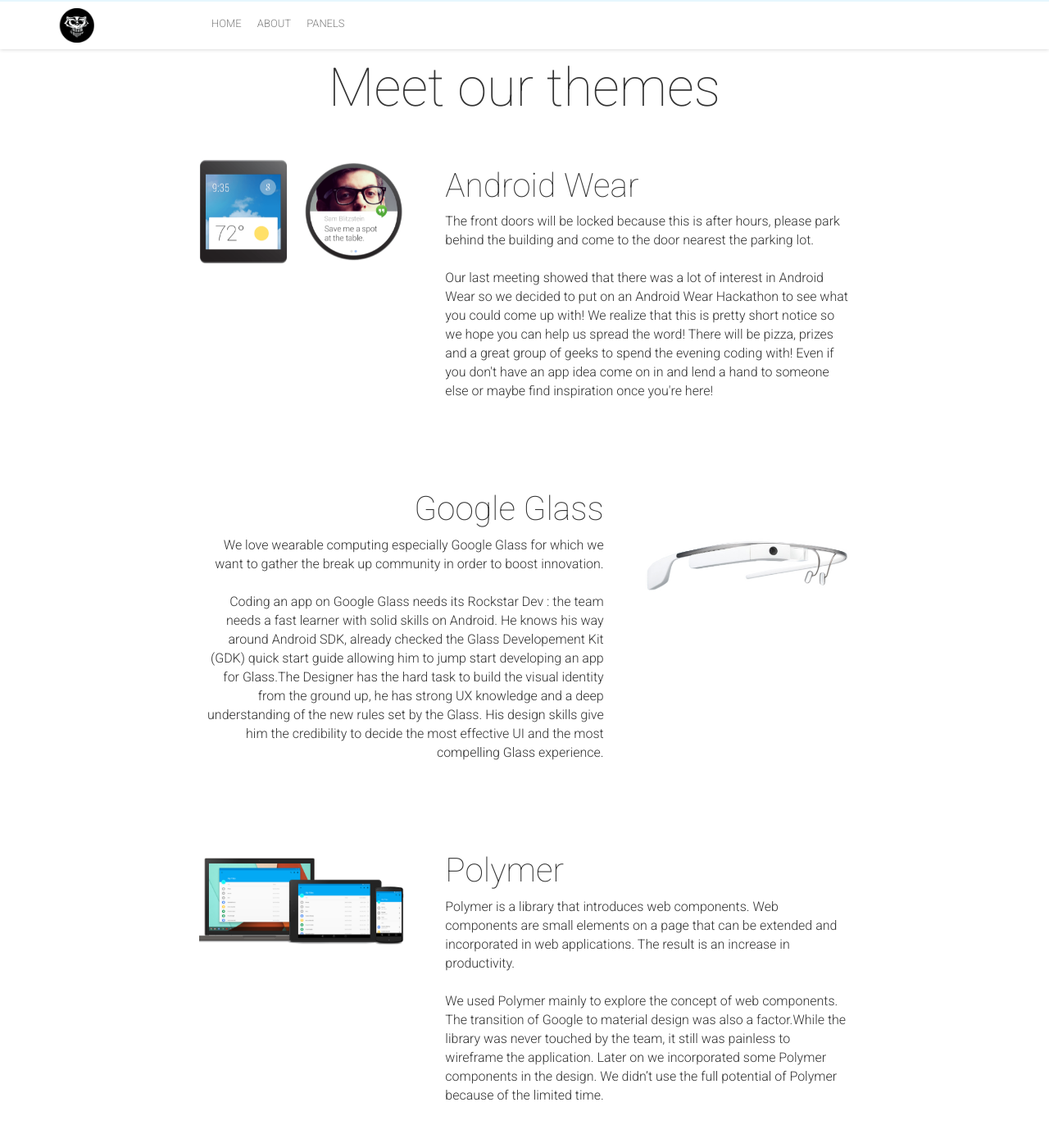
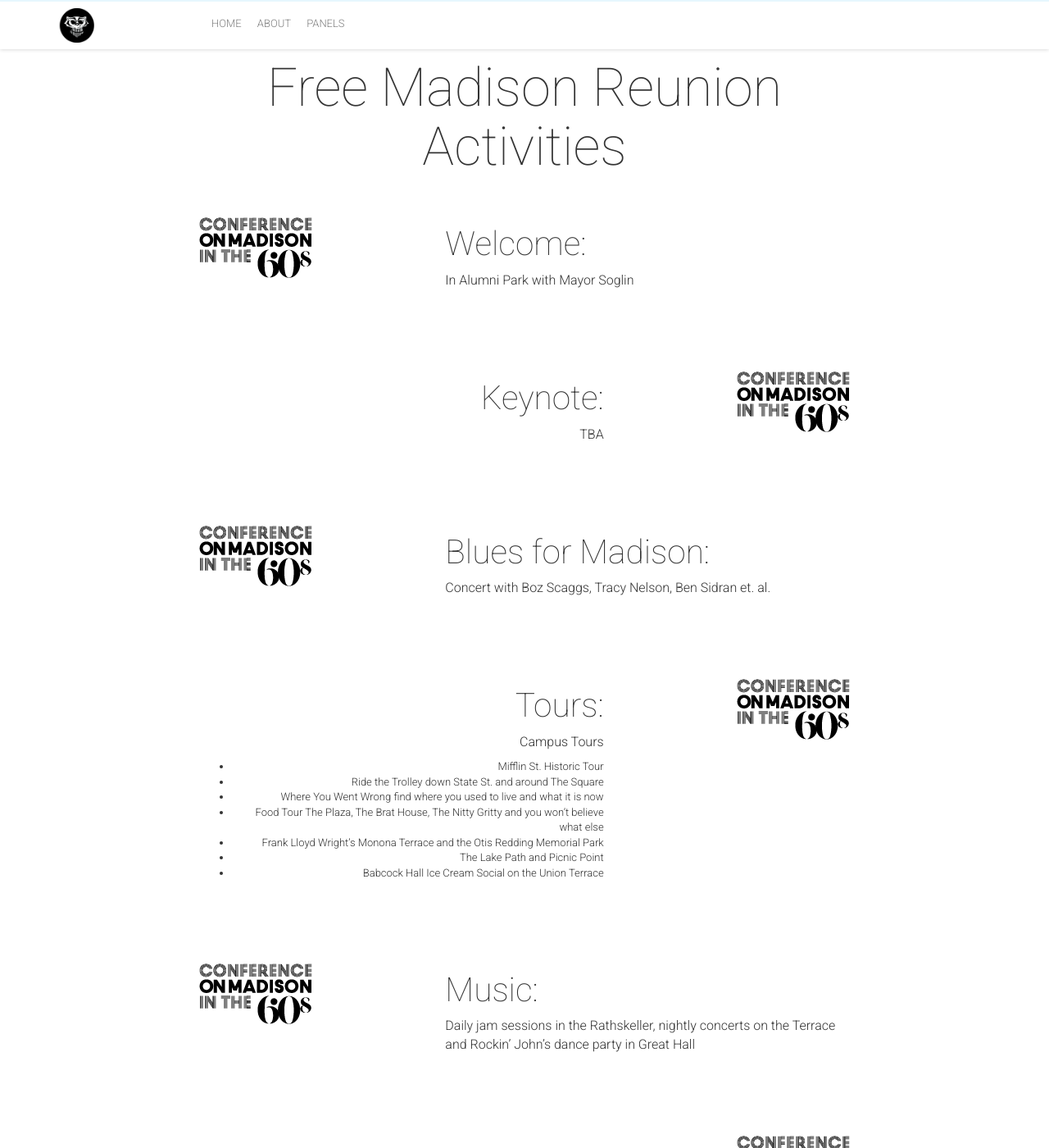
Before and after one commit to fourthirty-two/the-madison-reunion, a Jekyll site: the page built from hackathon.html, in a window 1280 px wide and 1400 px high, scrolled down 405 px. Shown: the whole window at 82% size. Built offline with Jekyll 4.4.1, drawn with Linux system fonts in a browser that asks for light colours; nearby versions of some CDN libraries; comment, search, counter and statistics services are not loaded; some of the changed text lies outside the part shown.

Commit message:
:notes: reunion page info

```diff
--- a/_config.yml
+++ b/_config.yml
@@ -67,8 +67,8 @@
 # About Block
 aboutTitle: "About The Madison Reunion"
 aboutBlock:
- - {title: "The Madison Reunion", image: "about-conference-logo-128h.png", text: "The city was ground zero for the civil rights, anti-war and social justice movements during the ‘60s and students at the University of Wisconsin benefitted from the teachings of brilliant historians who encouraged them to put the Wisconsin Idea into practice.<br/><br/>The Madison Reunion will bring these former students and faculty back to celebrate and re-examine the experience they had in Madison during the turbulent ‘60s." }
- - {title: "Conference on Madison in the ‘60s", image: "about-bucky-logo-black-w-text.png", text: "While The Madison Reunion expects many to return to Madison to enjoy the weather and relive their salad days, with many free, fun activities planned, the Conference on Madison in the ‘60s is expected to draw some 1,000 attendees. Held at the Memorial Union, for a modest fee, registrants will enjoy three days of panels, seminars, and interviews on the cultural movements and personal experiences of that radical decade." }
+ - {title: "The Madison Reunion", image: "about-conference-logo-128h.png", text: "The city was ground zero for the civil rights, anti-war and social justice movements during the ‘60s and students at the University of Wisconsin benefitted from the teachings of brilliant historians who encouraged them to put the Wisconsin Idea into practice.<br/><br/>The Madison Reunion will bring these former students and faculty back to celebrate and re-examine the experience they had in Madison during the turbulent ‘60s.", permalink: "/reunion/", btn-text: "Reunion information" }
+ - {title: "Conference on Madison in the ‘60s", image: "about-bucky-logo-black-w-text.png", text: "While The Madison Reunion expects many to return to Madison to enjoy the weather and relive their salad days, with many free, fun activities planned, the Conference on Madison in the ‘60s is expected to draw some 1,000 attendees. Held at the Memorial Union, for a modest fee, registrants will enjoy three days of panels, seminars, and interviews on the cultural movements and personal experiences of that radical decade.", permalink: "/schedule/", btn-text: "Conference Schedule" }
  #- {title: "Hackathon", image: "hackathon.jpg", text: "Full-day freestyle hackathon! Want some real team building on friday? Grab your team and join our hackathon!" }
 
 # Statistic Block
@@ -195,8 +195,8 @@
 
 # Blog
 blogTitle: "Latest news"
-blogCommentsEnabled: true
-discusShortName: "devfestua"
+blogCommentsEnabled: false
+#discusShortName: "devfestua"
 
 # Speakers List Block
 showSessions: true
@@ -251,15 +251,38 @@
      - {link: "https://plus.google.com/b/102444623953913144164", text: "Hotel Adagio"}
 
 # Hackathon
-hackathonTitle: "Hackathon"
+hackathonTitle: "The Madison Reunion"
 enableHackathon: true
 
 # Hackathon About Block
-aboutHackathonTitle: "Meet our themes"
+aboutHackathonTitle: "Free Madison Reunion Activities"
 hackathonRows:
- - {title: "Android Wear", image: "hackathon-0.png", details: "The front doors will be locked because this is after hours, please park behind the building and come to the door nearest the parking lot.<br><br>Our last meeting showed that there was a lot of interest in Android Wear so we decided to put on an Android Wear Hackathon to see what you could come up with! We realize that this is pretty short notice so we hope you can help us spread the word! There will be pizza, prizes and a great group of geeks to spend the evening coding with! Even if you don't have an app idea come on in and lend a hand to someone else or maybe find inspiration once you're here!"}
- - {title: "Google Glass", image: "hackathon-1.png", details: "We love wearable computing especially Google Glass for which we want to gather the break up community in order to boost innovation.<br><br>Coding an app on Google Glass needs its Rockstar Dev : the team needs a fast learner with solid skills on Android. He knows his way around Android SDK, already checked the Glass Developement Kit (GDK) quick start guide allowing him to jump start developing an app for Glass.The Designer has the hard task to build the visual identity from the ground up, he has strong UX knowledge and a deep understanding of the new rules set by the Glass. His design skills give him the credibility to decide the most effective UI and the most compelling Glass experience."}
- - {title: "Polymer", image: "hackathon-2.png", details: "Polymer is a library that introduces web components. Web components are small elements on a page that can be extended and incorporated in web applications. The result is an increase in productivity.<br><br>We used Polymer mainly to explore the concept of web components. The transition of Google to material design was also a factor.While the library was never touched by the team, it still was painless to wireframe the application. Later on we incorporated some Polymer components in the design. We didn’t use the full potential of Polymer because of the limited time."}
+ - {title: "Welcome:", image: "about-conference-in-60s-logo.png", details: "In Alumni Park with Mayor Soglin"}
+ - {title: "Keynote:", image: "about-conference-in-60s-logo.png", details: "TBA"}
+ - {title: "Blues for Madison:", image: "about-conference-in-60s-logo.png", details: "Concert with Boz Scaggs, Tracy Nelson, Ben Sidran et. al."}
+ - {title: "Tours:", image: "about-conference-in-60s-logo.png", details: "Campus Tours
+<ul>
+<li> Mifflin St. Historic Tour</li>
+
+<li>Ride the Trolley down State St. and around The Square</li>
+
+<li>Where You Went Wrong find where you used to live and what it is now</li>
+
+<li>Food Tour The Plaza, The Brat House, The Nitty Gritty and you won’t believe what else</li>
+
+<li>Frank Lloyd Wright’s Monona Terrace and the Otis Redding Memorial Park</li>
+
+<li>The Lake Path and Picnic Point</li>
+
+<li>Babcock Hall Ice Cream Social on the Union Terrace</li>
+</ul>"}
+ - {title: "Music:", image: "about-conference-in-60s-logo.png", details: "Daily jam sessions in the Rathskeller, nightly concerts on the Terrace and Rockin’ John’s dance party in Great Hall"}
+ - {title: "Films:", image: "about-conference-in-60s-logo.png", details: "Sponsored by the UW Cinematique; The War at Home and ‘60s classics like Easy Rider, Butch Cassidy &amp; The Sundance Kid, Bonnie and Clyde and The Graduate"}
+ - {title: "Photography:", image: "about-conference-in-60s-logo.png", details: "Exhibits in the Union Gallery and State Historical Society"}
+ - {title: "Electronic Bulletin Board:", image: "about-conference-in-60s-logo.png", details: "Find friends, leave messages"}
+ - {title: "The Memory Booth:", image: "about-conference-in-60s-logo.png", details: "Record your most vivid recollection of the times"}
+ - {title: "Souvenirs:", image: "about-conference-in-60s-logo.png", details: "T-shirts, Tote Bags, Hats, Mugs, more..."}
+ - {title: "Housing:", image: "hackathon-2.png", details: "Relive your life in the dorms or find a hotel close by, we’ll help"}
 
 # Hackathon Judges Block
 judgesImage: "judges.jpg"
--- a/_includes/about.html
+++ b/_includes/about.html
@@ -11,10 +11,10 @@
                     <div class="animated hiding" data-animation="fadeInDown" data-delay="{{ animationDelay }}">
                         <h5>{{ about.title }}</h5>
                         <img class="img" src="{{ site.baseurl }}/img/about-section/{{ about.image }}" height="128" width="auto" alt="{{ about.title }}">
-                        <p>{{ about.text }}</p>
+                        <p style="text-align:left;">{{ about.text }}</p>
                     </div>
 
-                    <a href="{% if button.permalink != null %} {{ button.permalink | prepend: site.baseurl }} {% else %} {{ button.link }} {% endif %}" class="btn btn-primary waves-effect waves-button waves-light waves-float" {% if button.link != null %}target="_blank"{% endif %}>more</a>
+                    <a href="{{ about.permalink | prepend: site.baseurl }}" class="btn btn-primary waves-effect waves-button waves-light waves-float">{{about.btn-text}}</a>
 
                 </div>
                 {% assign animationDelay = animationDelay | plus:500 %}
```
Also changed, not shown: _includes/about-reunion.html (added, +21 -0 lines), reunion.html (added, +11 -0 lines), img/hackathon/about-conference-in-60s-logo.png (added).
